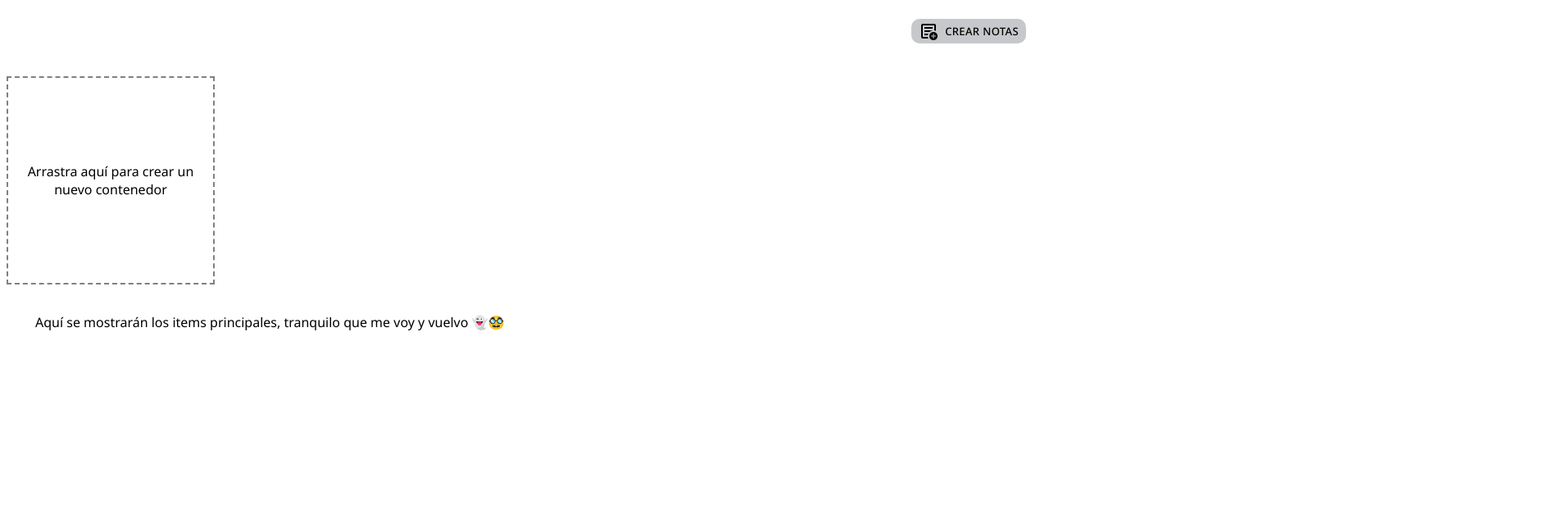
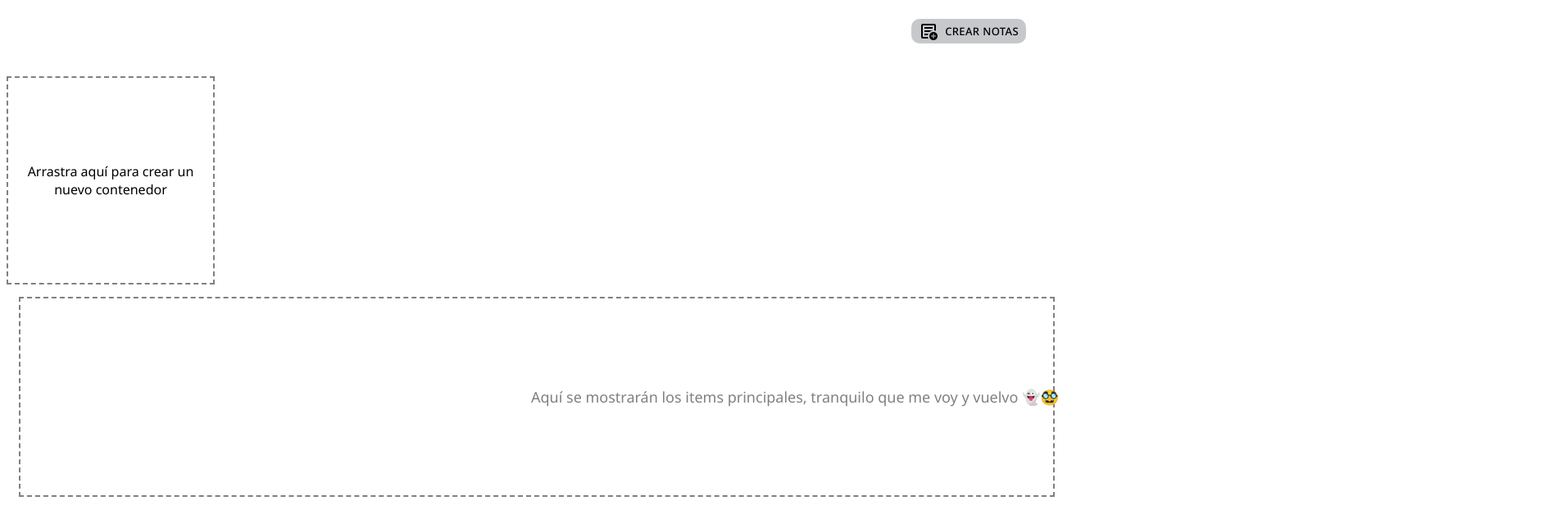
Before and after one commit to D4T4-DEV/NotesReact, a React (Vite) app: page / in a window 1280 px wide. Shown: the part 134-778 px from the top of the page at 82% size, 1895 px wide, since content can reach past the window. Built offline with nearby package versions, Linux system fonts and the light colour scheme.

Commit message:
Estilos y demas

```diff
--- a/src/App.css
+++ b/src/App.css
@@ -32,3 +32,12 @@ body{
 
 
 /*Estilos de la aplicacion*/
+.empty {
+  display: flex;
+  justify-content: center;
+  align-items: center;
+  height: 100%;
+  font-size: 18px;
+  color: gray;
+  font-family: 'Noto Sans', sans-serif;
+}
--- a/src/App.tsx
+++ b/src/App.tsx
@@ -203,6 +203,7 @@ function App() {
 
           <AddContainer /> {/* Añadir el componente de añadir contenedores */}
 
+          <div style={{display:'flex', flexWrap: 'wrap'}}>
             {containers.map((container) => (
               <Container
                 key={container.id}
@@ -225,6 +226,7 @@ function App() {
               </Container>
             ))}
           </div>
+        </div>
       </DndContext>
 
       {/* Modal de confirmación de crear un nuevo contenedor y mover un item entre contenedores */}
--- a/src/Components/ContenedorDeNotas.tsx
+++ b/src/Components/ContenedorDeNotas.tsx
@@ -82,7 +82,7 @@ const Container: React.FC<ContainerProps> = ({ id, items, type, children, isActi
 
   // Estilos del contenedor padre de la aplicacion
   const fatherContainerStyle: React.CSSProperties = {
-    border: isActive ? '2px dashed blue' : 'none',
+    border: isActive ? '2px dashed blue' : '2px dashed gray',
     backgroundColor: isActive ? 'rgba(135, 206, 235, 0.5)' : 'transparent',
     padding: '20px',
     margin: '15px',
@@ -96,17 +96,17 @@ const Container: React.FC<ContainerProps> = ({ id, items, type, children, isActi
 
   // Estilos de los otros contenedores de la aplicacion
   const defaultContainerStyle: React.CSSProperties = {
-    border: isActive ? '2px dashed blue' : 'none',
+    border: isActive ? '2px dashed blue' : '2px dashed gray',
     padding: '10px',
     margin: '10px',
     backgroundColor: isActive ? 'rgba(135, 206, 235, 0.7)' : 'transparent',
-    width: !isCollapsed ? '96.5%' : 350,
-    height: 250,
-    position: 'relative',
-    display: 'flex',
-    flexDirection: 'row',
-    flexWrap: 'wrap',
+    width: !isCollapsed ? '96.5%' : '350px',
+    height: !isCollapsed ? 'auto' : '270px',
+    display: 'inline-block',
+    flexDirection: 'column', // Asegurarse de que los elementos internos se alineen correctamente
+    justifyContent: 'flex-start', // Alineación de los elementos dentro del contenedor
   };
+
 
   const containerStyle = id === 'father-items-god' ? fatherContainerStyle : defaultContainerStyle;
 
@@ -131,11 +131,11 @@ const Container: React.FC<ContainerProps> = ({ id, items, type, children, isActi
   };
 
   return (
-    <div ref={setNodeRef} style={containerStyle} className="container">
+    <div ref={setNodeRef} style={containerStyle}>
       {id !== 'father-items-god' && (
         <>
           {/* Botones de accion  */}
-          <div style={{ textAlign: 'center' }}>
+          <div style={{ textAlign: 'left' }}>
             <Button
               onClick={toggleCollapse}
               variant="contained"
@@ -198,23 +198,46 @@ const Container: React.FC<ContainerProps> = ({ id, items, type, children, isActi
         <div className="card-list" style={{
           position: 'relative',
           display: 'flex',
-          flexDirection: 'row',
-          flexWrap: 'wrap',
-          gap: '5px'
         }}
         >
 
           {id === 'father-items-god' && items.length === 0 &&
-            <div className="empty">Aquí se mostrarán los items principales, tranquilo que me voy y vuelvo 👻🥸</div>
+            <div className="empty"
+              style={{
+                display: 'flex',
+                justifyContent: 'center',
+                alignItems: 'center',
+                width: '1850px',
+                fontSize: '18px',
+                color: 'gray',
+                fontFamily: 'Noto Sans, sans-serif',
+                textAlign: 'center',
+              }}
+            >
+              Aquí se mostrarán los items principales, tranquilo que me voy y vuelvo 👻🥸</div>
           }
 
           {items.length === 0 && id !== 'father-items-god' ? (
-
-            <div className="empty">Suelta los items aquí</div>
+            <div
+              className="empty"
+              style={{
+                display: 'flex',
+                justifyContent: 'center',
+                alignItems: 'center',
+                height: '240px',
+                width: '100%',
+                fontSize: '18px',
+                color: 'gray',
+                fontFamily: 'Noto Sans, sans-serif',
+                textAlign: 'center',
+              }}
+            >
+              Suelta los items aquí
+            </div>
 
           ) : id === 'father-items-god' ? (
             childrenArray?.map((child, index) => (
-              <div key={index} style={{ marginBottom: '5px' }}>
+              <div key={index} style={{ marginBottom: '10px' }}>
                 {child}
               </div>
             ))
@@ -226,7 +249,7 @@ const Container: React.FC<ContainerProps> = ({ id, items, type, children, isActi
             ))
           ) : (
             childrenArray?.map((child, index) => (
-              <div key={index} style={{ marginBottom: '0' }}>
+              <div key={index} style={{ marginBottom: '10px' }}>
                 {child}
               </div>
             ))
```
Lines whose indentation alone changed are shown as unchanged.
